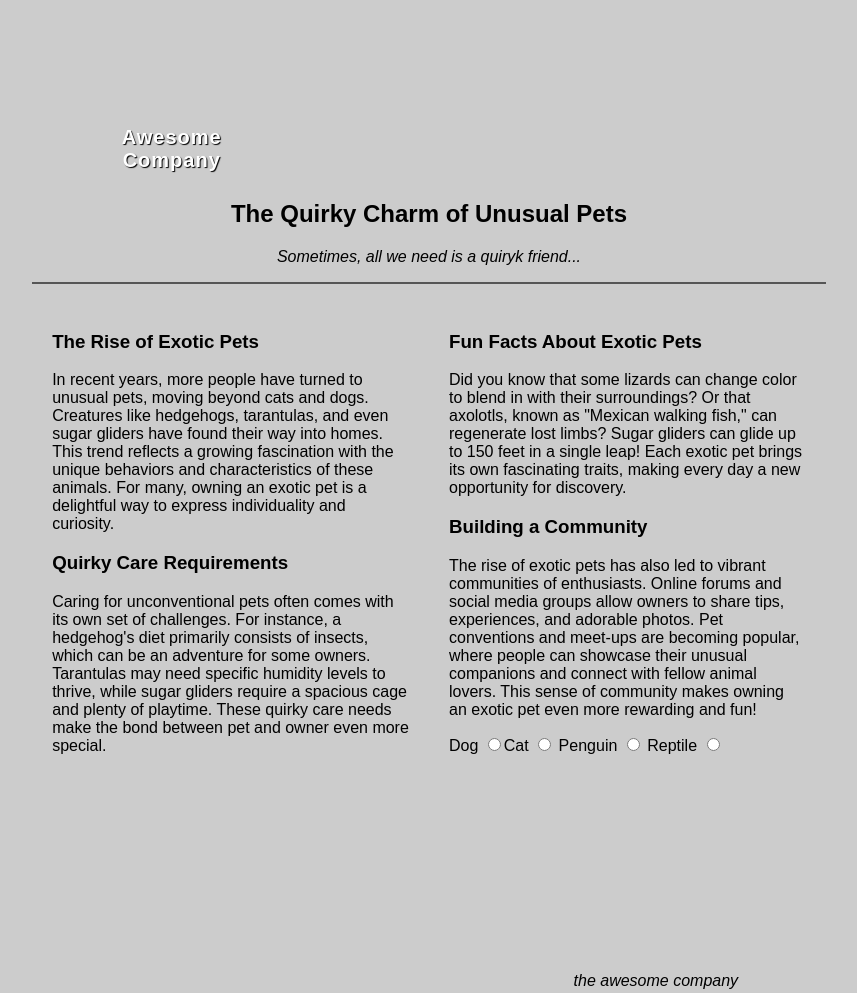
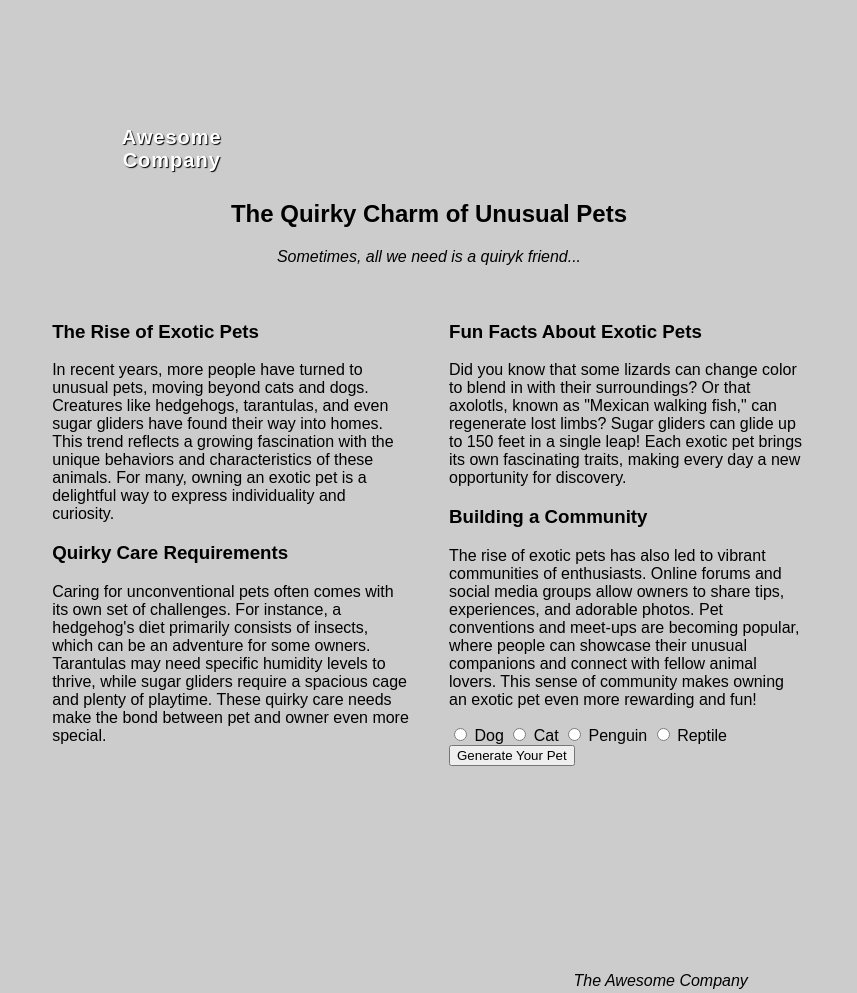
Before and after one commit to ctudel/408-lab6, a website: page index.html in a window 1280 px wide. Shown: the top 993 px of the page, without its empty margins (211-1068 px from the left). Drawn offline with Linux system fonts and the light colour scheme.

Commit message:
Updated document

```diff
--- a/index.html
+++ b/index.html
@@ -11,10 +11,12 @@
       <header>
         <h1>Awesome<br>Company</h1>
       </header>
+
+      <!--Main section heading-->
+      <div class="pet-container" id="pet-container"></div>
       <h2>The Quirky Charm of Unusual Pets</h2>
-      <!--Main section heading-->
       <p><em>Sometimes, all we need is a quiryk friend...</em></p>
-      <hr style="border: 1px #555 solid">
+      <div class="line"></div>
 
       <!--Content grid-->
       <div class="main-grid">
@@ -35,25 +37,29 @@
           <h3>Building a Community</h3>
           <p>The rise of exotic pets has also led to vibrant communities of enthusiasts. Online forums and social media groups allow owners to share tips, experiences, and adorable photos. Pet conventions and meet-ups are becoming popular, where people can showcase their unusual companions and connect with fellow animal lovers. This sense of community makes owning an exotic pet even more rewarding and fun!</p>
 
-          <!--Responsive actions-->
+          <!--Responsive Actions-->
           <div>
             <form>
-              <label for="dog">Dog</label>
-              <input type=radio name="dog"
-              <label for="cat">Cat</label>
-              <input type=radio name="cat"/>
-              <label for="penguin">Penguin</label>
-              <input type=radio name="penguin"/>
-              <label for="reptile">Reptile</label>
-              <input type=radio name="reptile"/>
+              <input type=radio id="dog" name="pet" value="dog"/>
+              <label id="dog" for="dog">Dog</label>
+
+              <input type=radio id="cat" name="pet" value="cat"/>
+              <label id="cat" for="cat">Cat</label>
+
+              <input type=radio id="penguin" name="pet" value="penguin"/>
+              <label id="penguin" for="penguin">Penguin</label>
+
+              <input type=radio id="reptile" name="pet" value="reptile"/>
+              <label id="reptile" for="reptile">Reptile</label>
+
+              <input id="submit" type="submit" value="Generate Your Pet"/>
             </form>
           </div>
-
         </div>
-      </div>
+      </div><!--End of grid-->
       <footer>
         <address>
-          <p>the awesome company</p>
+          <p>The Awesome Company</p>
           <p>102-112 frail bend bridge<br>
             the dwindlings<br>
             little hornet<br>
@@ -63,5 +69,6 @@
       </footer>
     </article>
 
+    <script src="js/main.js"></script>
   </body>
 </html>
```
